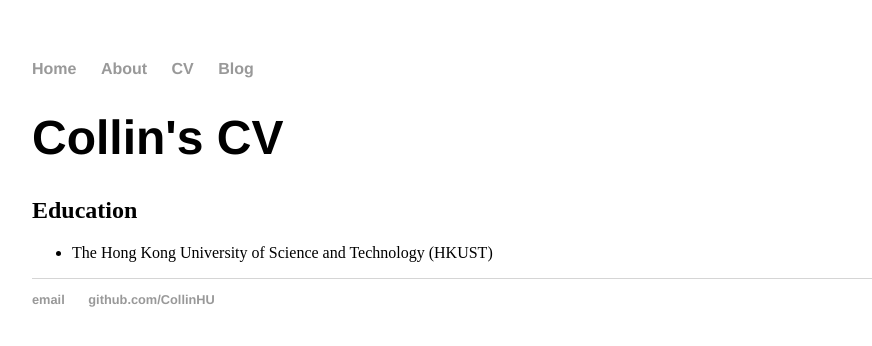
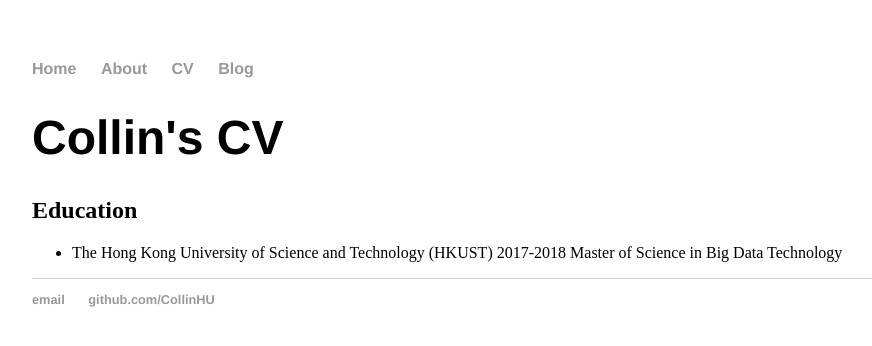
Before and after one commit to CollinHU/CollinHU, a Jekyll site: the page built from cv/index.html, in a window 1280 px wide. Shown: the top 346 px of the page, without its empty margins (160-1032 px from the left). Built offline with Jekyll 4.4.1, drawn with Linux system fonts in a browser that asks for light colours.

Commit message:
Update index.html

```diff
--- a/cv/index.html
+++ b/cv/index.html
@@ -5,5 +5,6 @@ title: Collin's CV
 	<h1>{{ page.title }}</h1>
 <h2> Education </h2>
 <ul>
-  <li>The Hong Kong University of Science and Technology (HKUST)</li>
+  <li>The Hong Kong University of Science and Technology (HKUST)           2017-2018
+      Master of Science in Big Data Technology </li>
 </ul>
```
